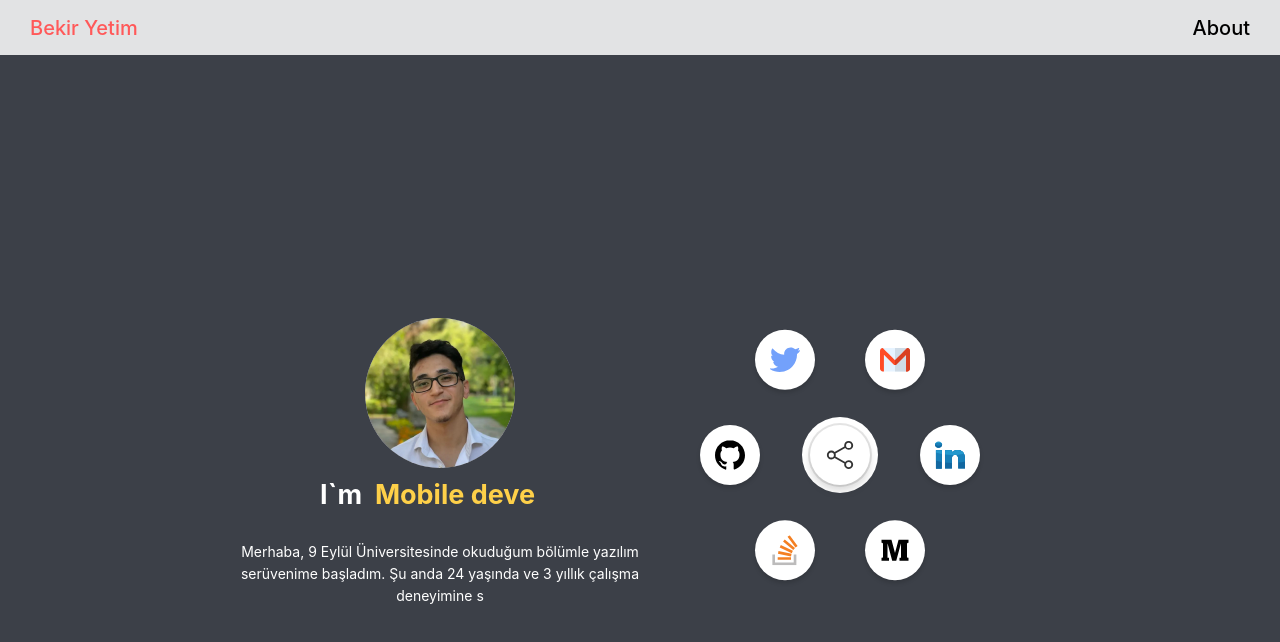
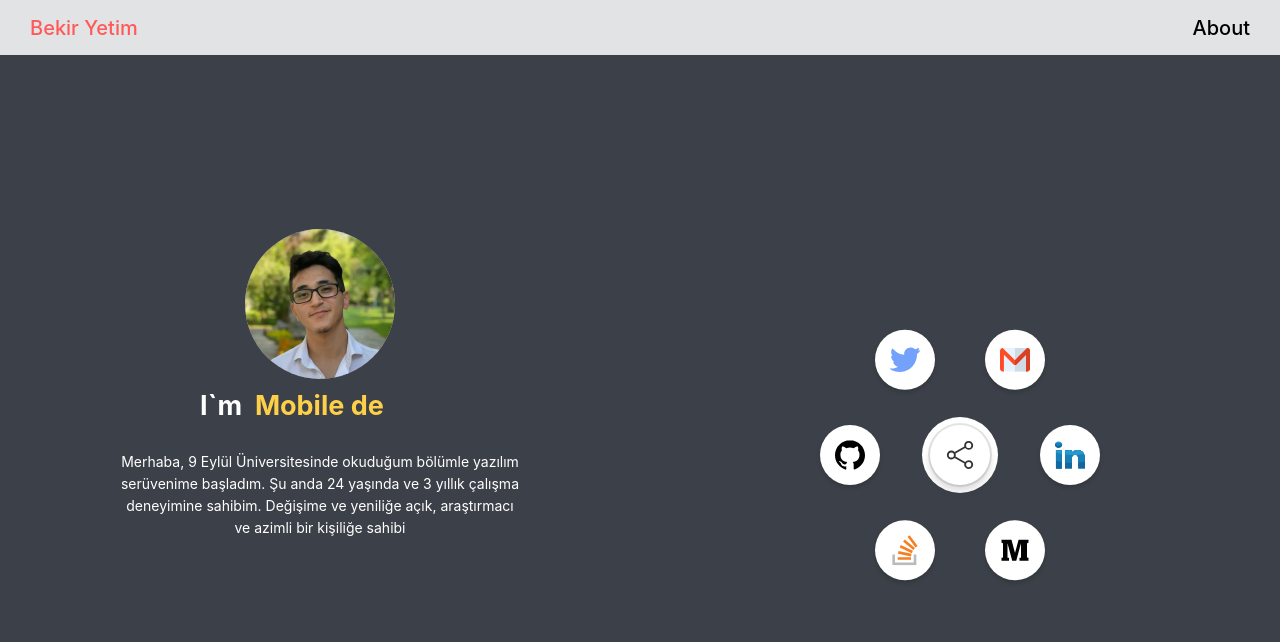
Before and after one commit to zeynepbozkirr/new-blog, a Next.js app: page /About in a window 1280 px wide. Shown: the top 642 px of the page. Built offline with nearby package versions, Linux system fonts and the light colour scheme; a web font is replaced by a local one.

Commit message:
change about

```diff
--- a/components/About/about.js
+++ b/components/About/about.js
@@ -1,24 +1,20 @@
 import React from "react";
 import { Card, Typography } from "antd";
-import styles from "../components.module.css";
 import { TypeAnimation } from "react-type-animation";
 
-const { Paragraph, Text, Title } = Typography;
+const { Text } = Typography;
 
 const AboutMe = () => {
   return (
-    <div>
+    <div style={{ height: "450px" }}>
       <Card
         style={{
           backgroundColor: "transparent",
           borderWidth: 0,
-          width: "400px",
-          // marginRight: "100px",
-          marginTop: "40px",
+          // width: "100%",
           textAlign: "center",
           display: "flex",
           flexDirection: "column",
-          justifyContent: "center",
           alignItems: "center",
         }}
         cover={
@@ -32,7 +28,6 @@ const AboutMe = () => {
               style={{
                 display: "flex",
                 paddingLeft: "80px",
-
                 width: "400px",
               }}
             >
@@ -73,6 +68,7 @@ const AboutMe = () => {
       >
         <TypeAnimation
           sequence={[
+            1000,
             "    Merhaba, 9 Eylül Üniversitesinde okuduğum bölümle yazılım serüvenime\n" +
               " başladım. Şu anda 24 yaşında ve 3 yıllık çalışma deneyimine sahibim.\n" +
               "          Değişime ve yeniliğe açık, araştırmacı ve azimli bir kişiliğe sahibim.\n" +
@@ -82,7 +78,7 @@ const AboutMe = () => {
             2000,
           ]}
           cursor={false}
-          speed={60}
+          speed={80}
           style={{
             display: "flex",
             justifyContent: "center",
--- a/components/About/contact.js
+++ b/components/About/contact.js
@@ -1,9 +1,5 @@
-import React, { useEffect, useRef, useState } from "react";
-import { Card, Typography } from "antd";
+import React, { useEffect, useState } from "react";
 import styles from "../components.module.css";
-const { Paragraph, Text, Title } = Typography;
-import { Helmet } from "react-helmet";
-import { ShareAltOutlined } from "@ant-design/icons";
 import Mail from "../../public/contact/mail.svg";
 import Medium from "../../public/contact/medium.svg";
 import Stackoverflow from "../../public/contact/stackoverflow.svg";
--- a/components/About/index.js
+++ b/components/About/index.js
@@ -5,30 +5,23 @@ import ContactMe from "./contact";
 
 const AboutComp = () => {
   return (
-    <div
-      style={{
-        height: "100%",
-        display: "flex",
-        // alignItems: "center",
-        justifyContent: "center",
-      }}
-    >
     <Row
       className="AboutRow"
       style={{
+        width: "100%",
+        height: "100%",
         display: "flex",
         alignItems: "center",
         justifyContent: "space-between",
       }}
     >
-        <Col md={12} xs={24} s={24} style={{}}>
+      <Col lg={12} md={12} xs={24} sm={24}>
         <AboutMe />
       </Col>
-        <Col md={12} xs={24} s={24}>
+      <Col xl={12} lg={12} md={12} xs={24} sm={24}>
         <ContactMe />
       </Col>
     </Row>
-    </div>
   );
 };
 
--- a/components/Drawer/categoryList.js
+++ b/components/Drawer/categoryList.js
@@ -73,7 +73,7 @@ const CategoryList = ({ searchData, Posts, setFilterCategory }) => {
           <div>
             {searchData?.map((search, i) => (
               <Col>
-                <Link href={`/posts/${search.id}`}>
+                <Link key={search.id} href={`/posts/${search.id}`}>
                   <Bounce top>
                     <Paragraph
                       ellipsis={{
@@ -99,6 +99,7 @@ const CategoryList = ({ searchData, Posts, setFilterCategory }) => {
                     rows: 1,
                     expandable: false,
                   }}
+                  key={pos.id}
                 >
                   <Button
                     className={styles.categoryButton}
@@ -107,7 +108,7 @@ const CategoryList = ({ searchData, Posts, setFilterCategory }) => {
                     <Text
                       ellipsis={{
                         rows: 1,
-                        expandable: false,
+                        // expandable: false,
                       }}
                     >
                       {pos}
--- a/components/Drawer/index.js
+++ b/components/Drawer/index.js
@@ -17,16 +17,15 @@ const DrawerComp = ({ filterCategory, setFilterCategory }) => {
       setSearchData("");
     }
   };
-  console.log(searchData, "ff");
 
   return (
     <div
       style={{
         marginTop: "50px",
-        // height: "60px",
       }}
     >
       <SearchInput
+        setSearchData={(x) => setSearchData(x)}
         searchHandleChange={(e) => searchHandleChange(e)}
       ></SearchInput>
 
--- a/components/Posts.js
+++ b/components/Posts.js
@@ -45,7 +45,7 @@ const Posts = ({ filterCategory, setFilterCategory }) => {
     ?.slice(pagesVisited, pagesVisited + usersPerPage)
     .map((post) => {
       return (
-        <Row>
+        <Row key={post.id}>
           <Col>
             <div style={{ marginTop: "50px", width: "600px" }}>
               <Title
--- a/components/components.module.css
+++ b/components/components.module.css
@@ -65,12 +65,10 @@
     width: 40px;
     height: 40px;
     display: flex;
-    /*justify-content: center;*/
     transition: 0.5s;
     overflow: hidden;
     margin-bottom: 10px;
     background: #fff;
-/*border-radius: 10px;*/
 
 
 }
@@ -81,13 +79,11 @@
     position: relative;
     height: 40px;
     display: flex;
-    /*justify-content: space-between;*/
     transition: 0.5s;
     overflow: hidden;
     width: 220px;
     margin-bottom: 20px;
     background: #fff;
-    /*border-radius: 10px;*/
 
 
 }
@@ -128,12 +124,7 @@
     justify-content: center;
     align-items: center;
     min-height: 50vh;
-    width:400px;
     height: 500px;
-    /*background: blue;*/
-    /*border-radius: 20%;*/
-    /*margin-left: 20px;*/
-    /*background: rgba(187, 191, 202, 0.5);*/
 
 }
 .menu {
@@ -169,11 +160,9 @@
     box-shadow: 0 6px 8px rgba(0, 0, 0, 0.15),
     0 0 0 2px rgba(0, 0, 0, 0.1) , 0 0 0 8px #fff;
     z-index:1000 ;
-
 }
 
 .menu li {
-
     position: absolute;
     left: 0;
     list-style: none;
--- a/components/layout/navbar.js
+++ b/components/layout/navbar.js
@@ -1,8 +1,6 @@
 import React from "react";
-import { Col, Image, Row } from "antd";
-import image from "../../public/logo.png";
+import { Col, Row } from "antd";
 import Link from "next/link";
-import ListSearch from "../Drawer/categoryList";
 
 const Navbar = () => {
   return (
--- a/pages/About.js
+++ b/pages/About.js
@@ -20,7 +20,10 @@ const About = () => {
   return (
     <div
       className={style.About}
-      style={{ height: size.width < 768 ? 1100 : size.height }}
+      style={{
+        height: size.width < 768 ? 1100 : size.height,
+        backgroundColor: "#3C4048",
+      }}
     >
       <AboutComp />
     </div>
--- a/pages/posts/[id].js
+++ b/pages/posts/[id].js
@@ -4,13 +4,10 @@ import { db } from "../../firebase/config";
 import React, { useEffect, useState } from "react";
 import { useRouter } from "next/router";
 import { ThreeDots } from "react-loader-spinner";
-import Drawer from "../../components/Drawer";
 import renderHTML from "react-render-html";
-import { ReadOutlined } from "@ant-design/icons";
 import { useCollection } from "../../Hooks/useCollection";
 import Link from "next/link";
 import styles from "../../components/components.module.css";
-import ArrowRight from "../../public/arrowRight.svg";
 
 const { Paragraph, Title, Text } = Typography;
 
@@ -96,7 +93,7 @@ const PostDetail = ({ props }) => {
                         <Text
                           ellipsis={{
                             rows: 1,
-                            expandable: false,
+                            // expandable: false,
                           }}
                           style={{
                             color: "black",
--- a/styles/Home.module.css
+++ b/styles/Home.module.css
@@ -6,21 +6,7 @@
 .main {
   min-height: 100vh;
   padding: 4rem 0;
-  /*flex: 1;*/
   display: flex;
   flex-direction: column;
-  /*justify-content: center;*/
 
 }
-
-
-.About{
-  background-color: #3C4048;
-
-
-  /*background-color: red;*/
-  /*background-color: #E2E3E4;*/
-
-  /*z-index: 1000;*/
-
-}
```
Also changed, not shown: components/Drawer/searchInput.js (+10 -2 lines). Lines whose indentation alone changed are shown as unchanged.
